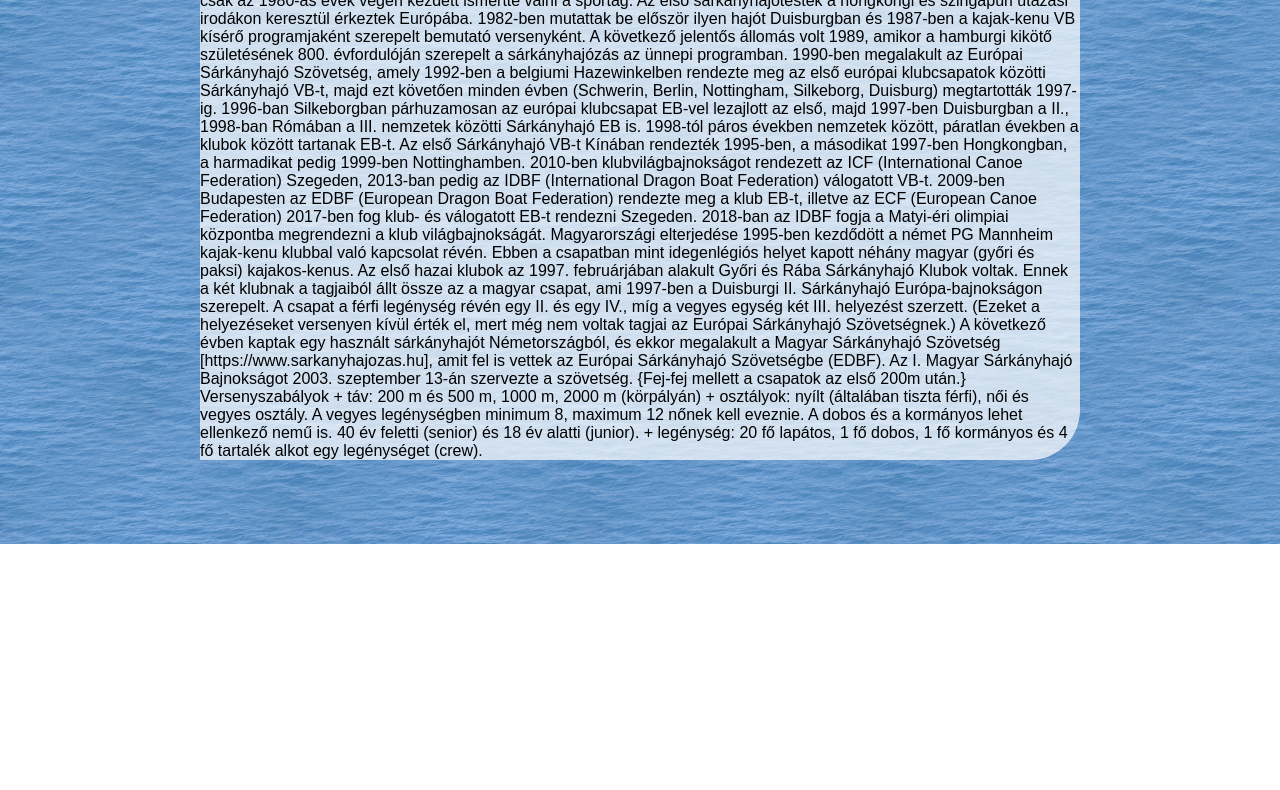
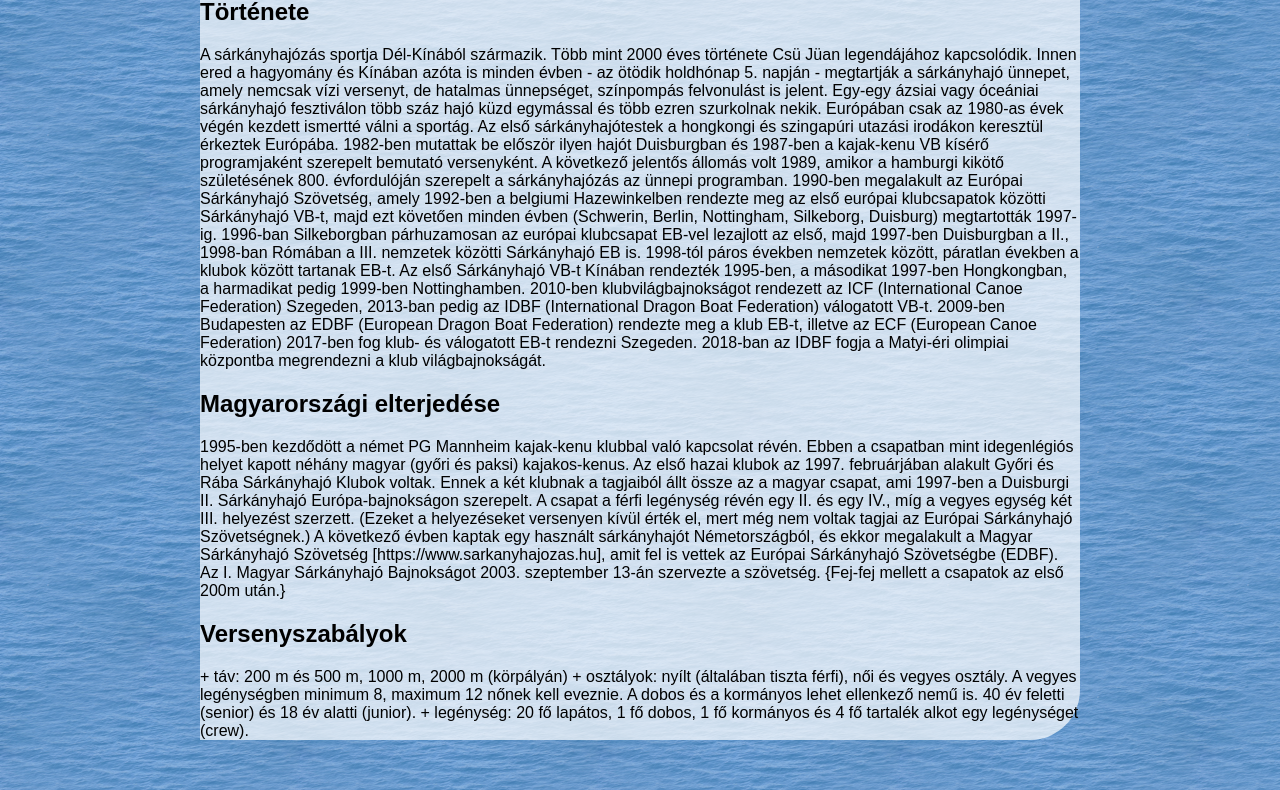
Before and after one commit to klmnalex/S-rk-nyhaj-, a plain HTML site: page index.html in a window 1280 px wide. Shown: the part 256-1046 px from the top of the page. Before the commit the page ends 800 px from the top, so only its background shows below. Drawn offline with Linux system fonts and the light colour scheme.

Commit message:
5. feladat

```diff
--- a/index.html
+++ b/index.html
@@ -8,7 +8,7 @@
 </head>
 <body>
     <div id="leiras">
-        Sárkányhajózás
+        <h1>Sárkányhajózás</h1>
 
 Az Európai Sárkányhajó Szövetség a következőkben szabályozza a hajó és a lapát formáját és méreteit.
 
@@ -18,14 +18,14 @@ Az Európai Sárkányhajó Szövetség a következőkben szabályozza a hajó é
 + A lapát hosszának 105 és 130 cm között kell lennie, a toll szélessége 18 cm és szimmetrikus mindkét oldala, amelyben kanál nem lehet. Európában is a hongkongi szabvány az elfogadott, amely lefelé szélesedő tollú kenu lapát.
 + A versenyeken 18-20 lapátos két oldalt, egy dobos adta ütemre és egy kormányos irányításával hajtja előre a hajót. A dobos háttal a menetiránynak ülve elől foglal helyet, a kormányos pedig hátul a hajó farában áll és a rögzített kormánylapáttal kormányoz.
 
-Története
+<h2>Története</h2>
 
 A sárkányhajózás sportja Dél-Kínából származik. Több mint 2000 éves története Csü Jüan legendájához kapcsolódik. Innen ered a hagyomány és Kínában azóta is minden évben - az ötödik holdhónap 5. napján - megtartják a sárkányhajó ünnepet, amely nemcsak vízi versenyt, de hatalmas ünnepséget, színpompás felvonulást is jelent.
 
 Egy-egy ázsiai vagy óceániai sárkányhajó fesztiválon több száz hajó küzd egymással és több ezren szurkolnak nekik. Európában csak az 1980-as évek végén kezdett ismertté válni a sportág. Az első sárkányhajótestek a hongkongi és szingapúri utazási irodákon keresztül érkeztek Európába. 1982-ben mutattak be először ilyen hajót Duisburgban és 1987-ben a kajak-kenu VB kísérő programjaként szerepelt bemutató versenyként. A következő jelentős állomás volt 1989, amikor a hamburgi kikötő születésének 800. évfordulóján szerepelt a sárkányhajózás az ünnepi programban. 1990-ben megalakult az Európai Sárkányhajó Szövetség, amely 1992-ben a belgiumi Hazewinkelben rendezte meg az első európai klubcsapatok közötti Sárkányhajó VB-t, majd ezt követően minden évben (Schwerin, Berlin, Nottingham, Silkeborg, Duisburg) megtartották 1997-ig. 1996-ban Silkeborgban párhuzamosan az európai klubcsapat EB-vel lezajlott az első, majd 1997-ben Duisburgban a II., 1998-ban Rómában a III. nemzetek közötti Sárkányhajó EB is. 1998-tól páros években nemzetek között, páratlan években a klubok között tartanak EB-t.
 
 Az első Sárkányhajó VB-t Kínában rendezték 1995-ben, a másodikat 1997-ben Hongkongban, a harmadikat pedig 1999-ben Nottinghamben. 2010-ben klubvilágbajnokságot rendezett az ICF (International Canoe Federation) Szegeden, 2013-ban pedig az IDBF (International Dragon Boat Federation) válogatott VB-t. 2009-ben Budapesten az EDBF (European Dragon Boat Federation) rendezte meg a klub EB-t, illetve az ECF (European Canoe Federation) 2017-ben fog klub- és válogatott EB-t rendezni Szegeden. 2018-ban az IDBF fogja a Matyi-éri olimpiai központba megrendezni a klub világbajnokságát.
-Magyarországi elterjedése
+<h2>Magyarországi elterjedése</h2>
 
 1995-ben kezdődött a német PG Mannheim kajak-kenu klubbal való kapcsolat révén. Ebben a csapatban mint idegenlégiós helyet kapott néhány magyar (győri és paksi) kajakos-kenus. Az első hazai klubok az 1997. februárjában alakult Győri és Rába Sárkányhajó Klubok voltak.
 
@@ -35,7 +35,7 @@ A következő évben kaptak egy használt sárkányhajót Németországból, és
 
 {Fej-fej mellett a csapatok az első 200m után.}
 
-Versenyszabályok
+<h2>Versenyszabályok</h2>
 
 + táv: 200 m és 500 m, 1000 m, 2000 m (körpályán)
 + osztályok: nyílt (általában tiszta férfi), női és vegyes osztály. A vegyes legénységben minimum 8, maximum 12 nőnek kell eveznie. A dobos és a kormányos lehet ellenkező nemű is. 40 év feletti (senior) és 18 év alatti (junior).
```
